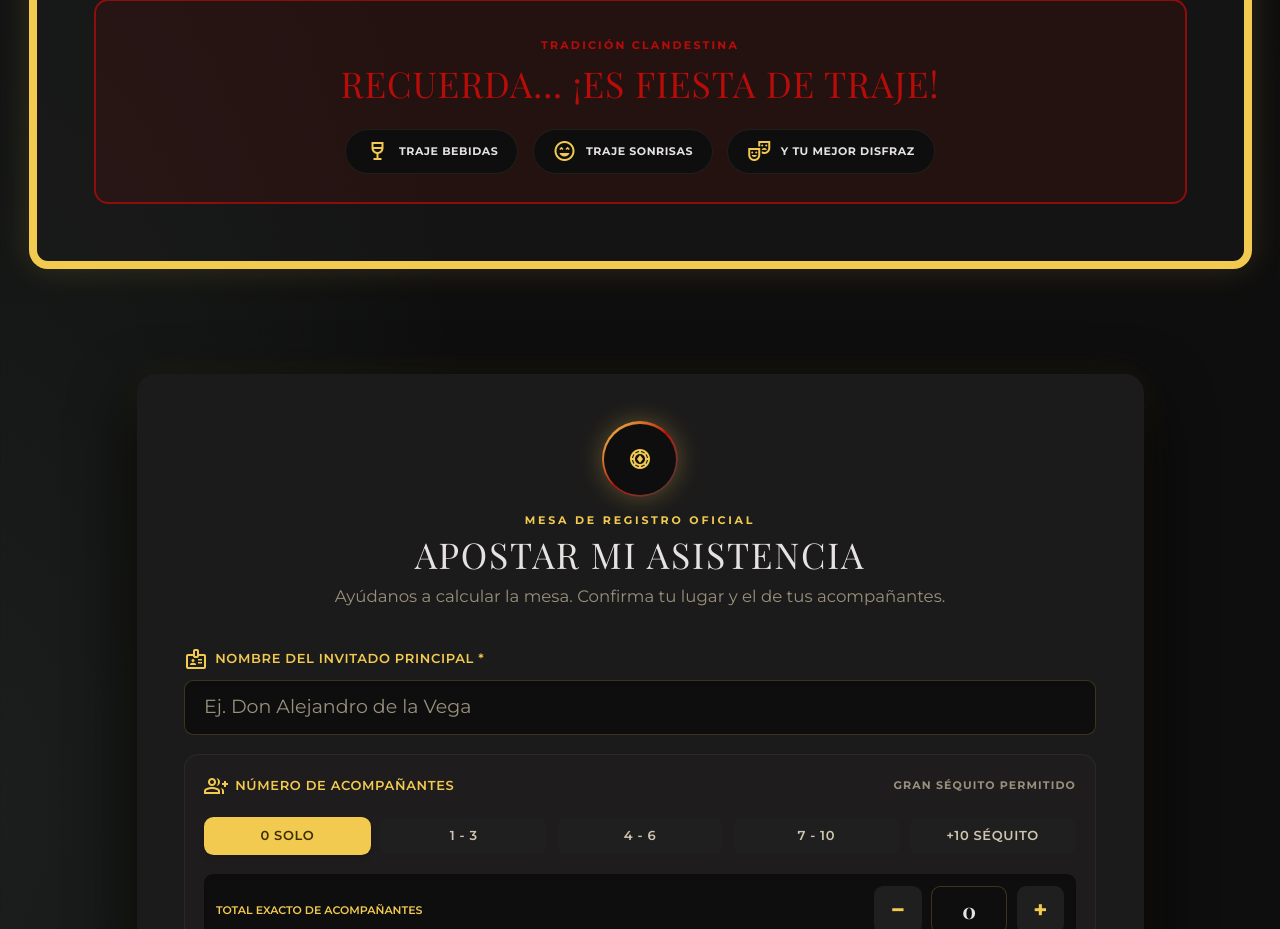
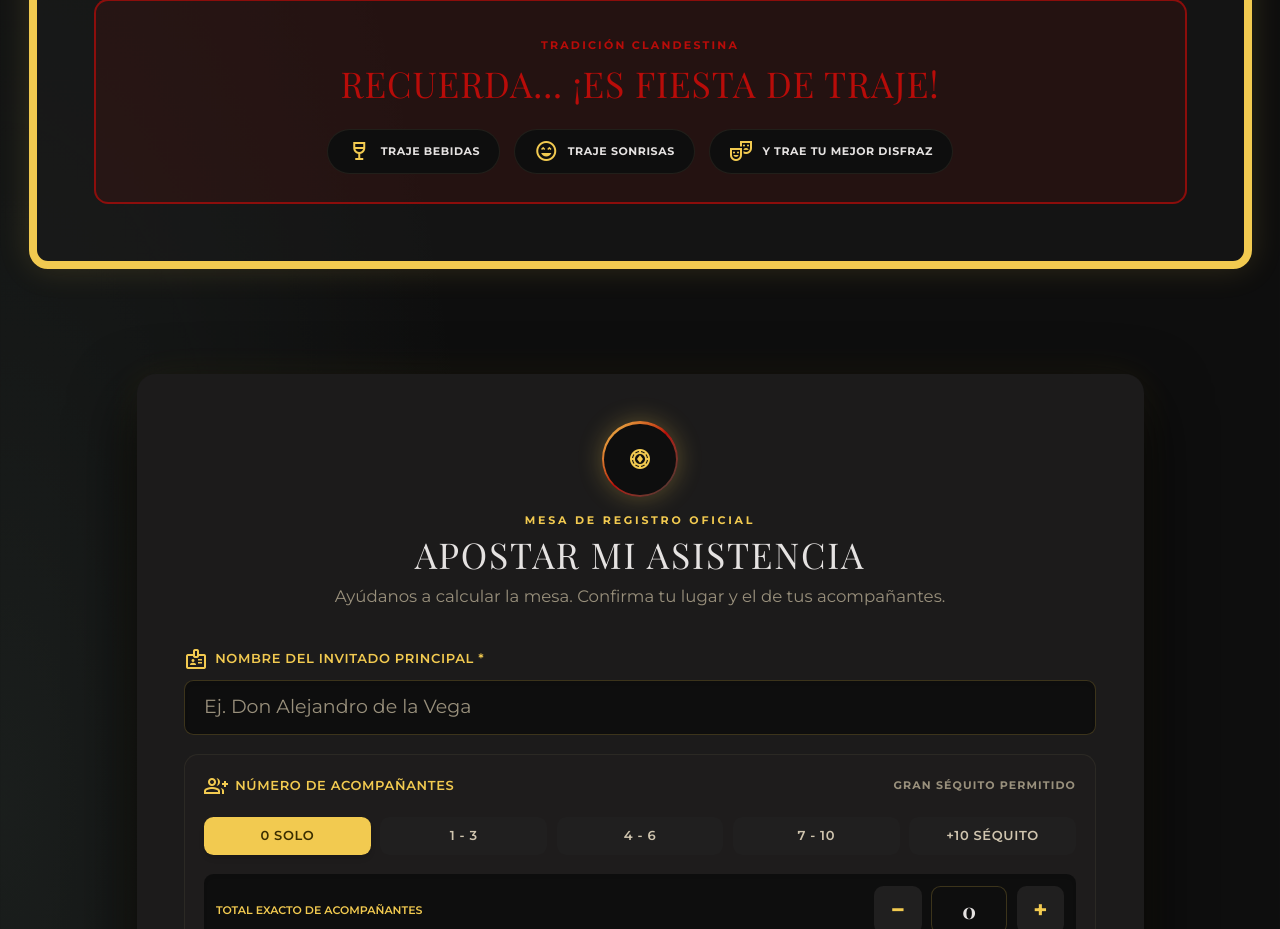
Before and after one commit to jlealnieto/guarida-leon, a React (Vite) app: page / in a window 1280 px wide. Shown: the part 2980-3909 px from the top of the page. Built offline with nearby package versions, Linux system fonts and the light colour scheme; no server answers; the HTML template or start-up script is replaced by a standard one; a web font is replaced by a local one.

Commit message:
Se agrega "y trae tu mejor disfraz"

```diff
--- a/src/App.tsx
+++ b/src/App.tsx
@@ -522,7 +522,7 @@ export default function App() {
                 {[
                   { icon: "wine_bar", label: "Traje Bebidas" },
                   { icon: "sentiment_very_satisfied", label: "Traje Sonrisas" },
-                  { icon: "theater_comedy", label: "Y Tu Mejor Disfraz" },
+                  { icon: "theater_comedy", label: "Y Trae Tu Mejor Disfraz" },
                 ].map((item) => (
                   <span
                     key={item.label}
```
